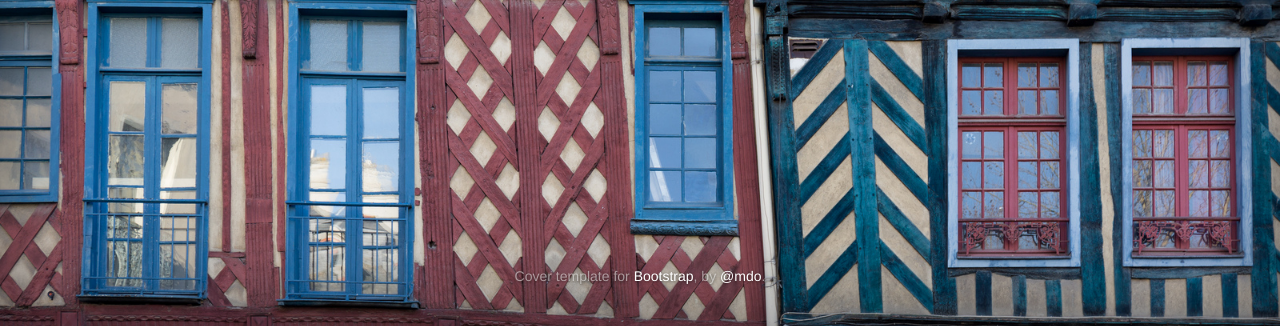
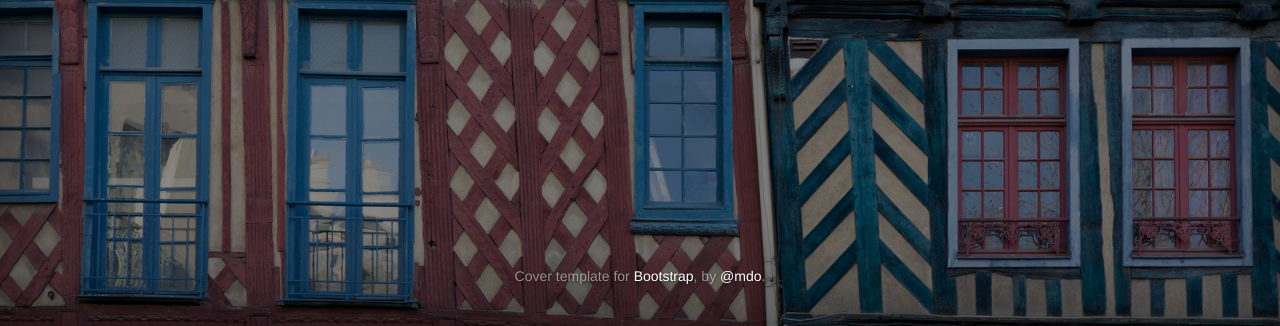
Before and after one commit to erwannT/gobus-web, a website: page index.html in a window 1280 px wide. Shown: the part 474-800 px from the top of the page. Drawn offline with nearby package versions, Linux system fonts and the light colour scheme.

Commit message:
Darkened background for better reading.

```diff
--- a/style.css
+++ b/style.css
@@ -7,5 +7,5 @@ html {
 }
 
 body {
-	background: transparent;
+  background: rgba(0,0,0,0.45);
 }
```
